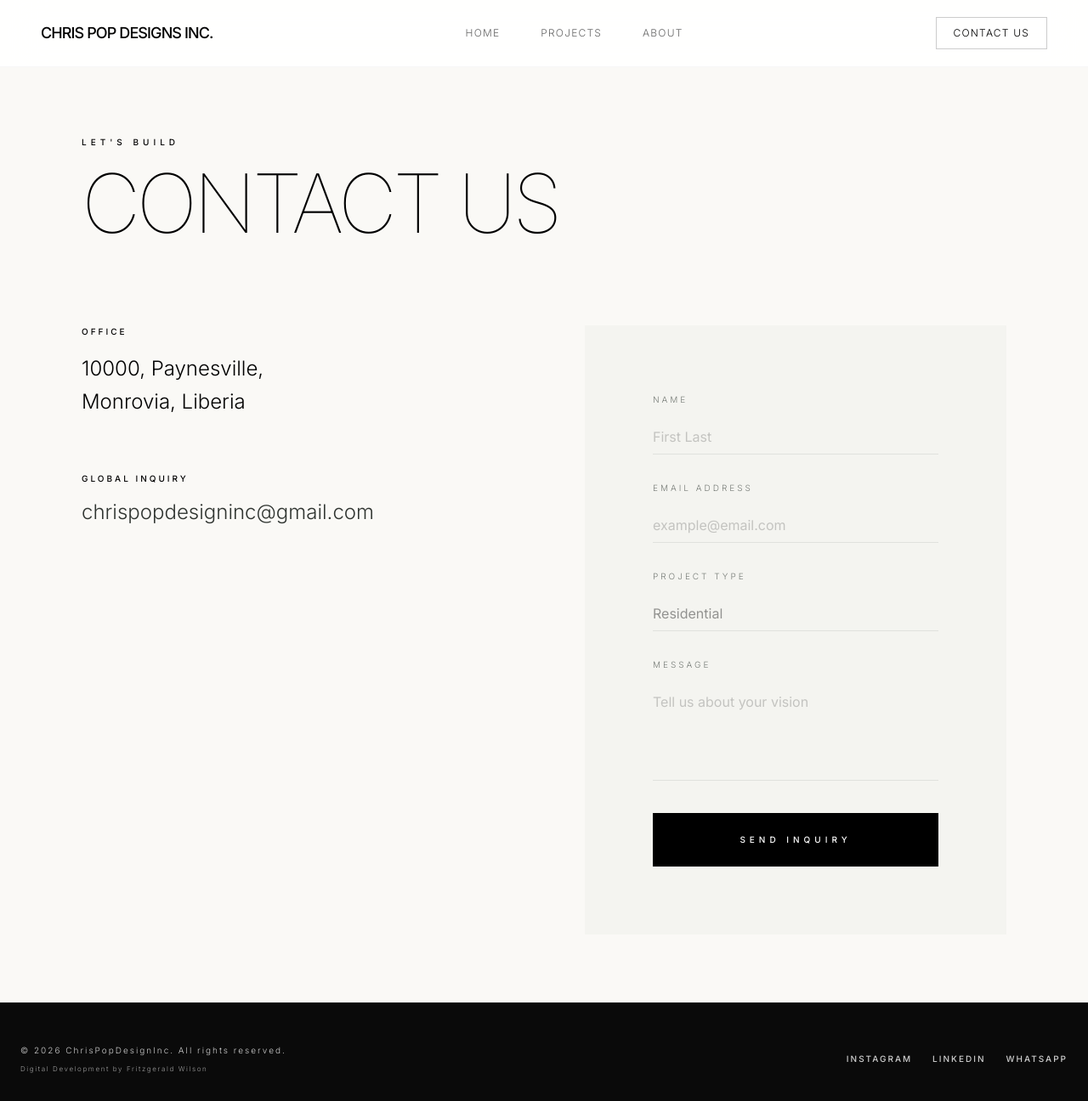
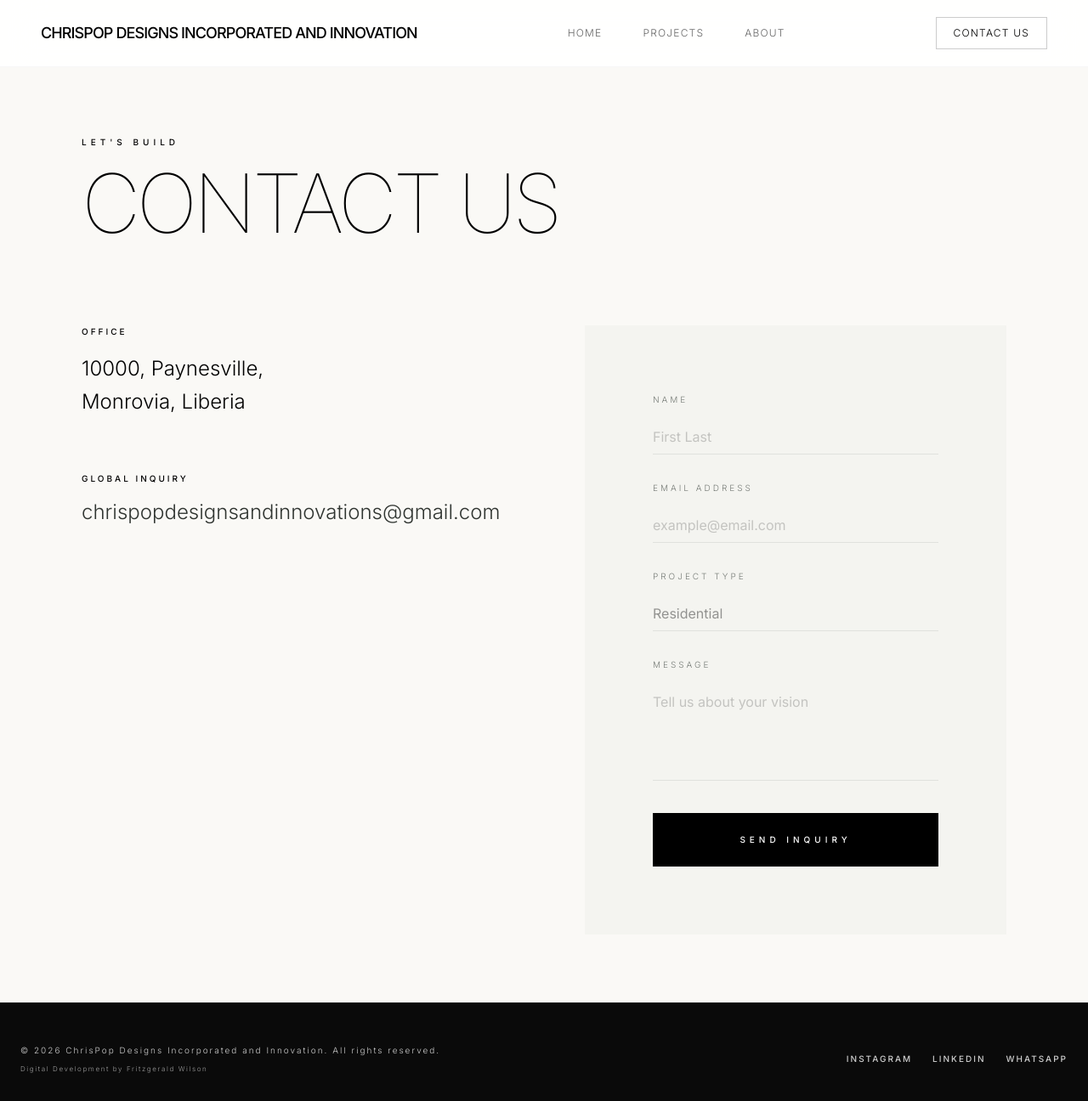
Before and after one commit to wilson20042025/chrispopdesignsinc, a Next.js app: page /contact in a window 1280 px wide. Shown: the whole page at 85% size. Built offline with nearby package versions, Linux system fonts and the light colour scheme.

Commit message:
update: form update

```diff
--- a/app/components/Footer.tsx
+++ b/app/components/Footer.tsx
@@ -8,7 +8,7 @@ export default function Footer() {
       <div className="flex flex-col-reverse md:flex-row justify-between items-center px-6 xs:px-12 pt-12 xs:pt-20 pb-8 xs:pb-12 w-full text-center md:text-left gap-12 md:gap-0">
         <div className="flex flex-col gap-2">
           <span className="font-inter font-light tracking-[0.2em] text-[10px] text-white/80">
-            © {currentYear} ChrisPopDesignInc. All rights reserved.
+            © {currentYear} ChrisPop Designs Incorporated and Innovation. All rights reserved.
           </span>
           <span className="font-inter font-light tracking-[0.2em] text-[8px] text-white/60">
             Digital Development by Fritzgerald Wilson
--- a/app/components/Header.tsx
+++ b/app/components/Header.tsx
@@ -32,7 +32,7 @@ export default function Header() {
 
           <Link href="/">
             <h1 className="text-[13px] xs:text-base md:text-lg font-medium tracking-tighter text-black uppercase whitespace-nowrap">
-              Chris Pop Designs Inc.
+              ChrisPop Designs Incorporated and Innovation
             </h1>
           </Link>
         </div>
--- a/app/components/Narrative.tsx
+++ b/app/components/Narrative.tsx
@@ -8,7 +8,7 @@ export default function Narrative() {
 
   const stories = [
     {
-      title: "Why Chris Pop Designs Inc?",
+      title: "Why ChrisPop Designs Incorporated and Innovation?",
       text: "We are a team of passionate architects and designers who are dedicated to creating beautiful and functional spaces. We believe that everyone deserves to live and work in a space that inspires them and makes them feel happy."
     },
     {
@@ -37,7 +37,7 @@ export default function Narrative() {
             <h2 key={`title-${currentSlide}`} className="text-2xl xs:text-3xl sm:text-5xl md:text-7xl font-thin tracking-tighter leading-tight text-on-surface animate-narrative uppercase">
               {currentSlide === 0 ? (
                 <>
-                  Why Chris Pop Designs <span className="md:hidden">Inc?</span><span className="hidden md:inline">Incorporated?</span>
+                  Why ChrisPop Designs <span className="md:hidden">Incorporated?</span><span className="hidden md:inline">Incorporated and Innovation?</span>
                 </>
               ) : stories[currentSlide].title}
             </h2>
--- a/app/contact/page.tsx
+++ b/app/contact/page.tsx
@@ -13,7 +13,7 @@ export default function ContactPage() {
     const data = new FormData(form);
 
     try {
-      const response = await fetch("https://formspree.io/f/xjgpzwpe", {
+      const response = await fetch("https://formspree.io/f/xzdkwgbk", {
         method: "POST",
         body: data,
         headers: {
@@ -57,7 +57,7 @@ export default function ContactPage() {
             <div className="space-y-4">
               <span className="text-[10px] tracking-[0.3em] font-medium text-black uppercase block">Global Inquiry</span>
               <p className="text-lg md:text-2xl font-light hover:opacity-60 transition-opacity cursor-pointer">
-              chrispopdesigninc@gmail.com
+              chrispopdesignsandinnovations@gmail.com
               </p>
             </div>
           </div>
--- a/app/layout.tsx
+++ b/app/layout.tsx
@@ -9,7 +9,7 @@ const inter = Inter({
 });
 
 export const metadata: Metadata = {
-  title: "Chris Pop Designs Inc | Minimalist Architectural Design",
+  title: "ChrisPop Designs Incorporated and Innovation | Minimalist Architectural Design",
   description: "A precision-focused architectural studio crafting spatial silence through digital precision and material materiality.",
 };
 
--- a/app/projects/[slug]/page.tsx
+++ b/app/projects/[slug]/page.tsx
@@ -139,7 +139,7 @@ export default async function ProjectDetail({ params }: { params: Promise<{ slug
              <span className="text-lg leading-none">←</span> Back to Archive
             </Link>
             <span className="hidden xs:block text-[10px] tracking-[0.3em] font-light text-black/20 uppercase">
-              Chris Pop Designs Inc.
+              ChrisPop Designs Incorporated and Innovation
             </span>
           </section>
         </main>
```
Also changed, not shown: 1 other file (tests, documents, lock files or other folders).
